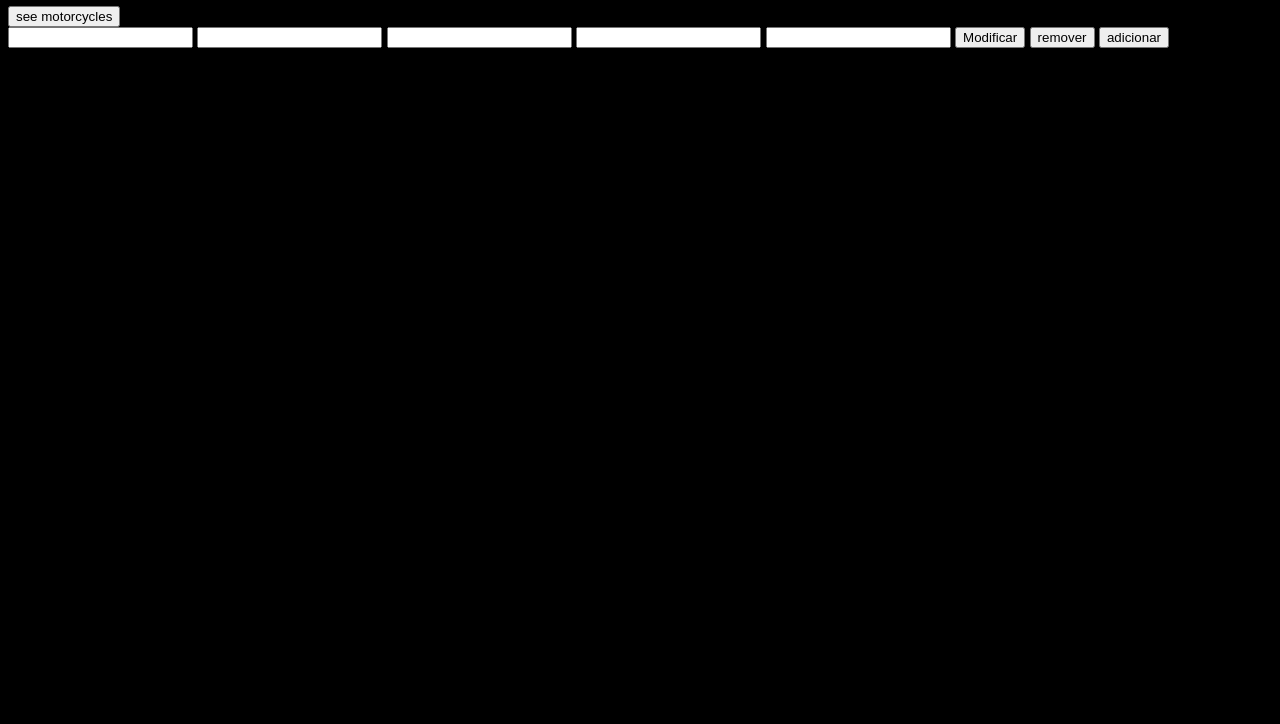
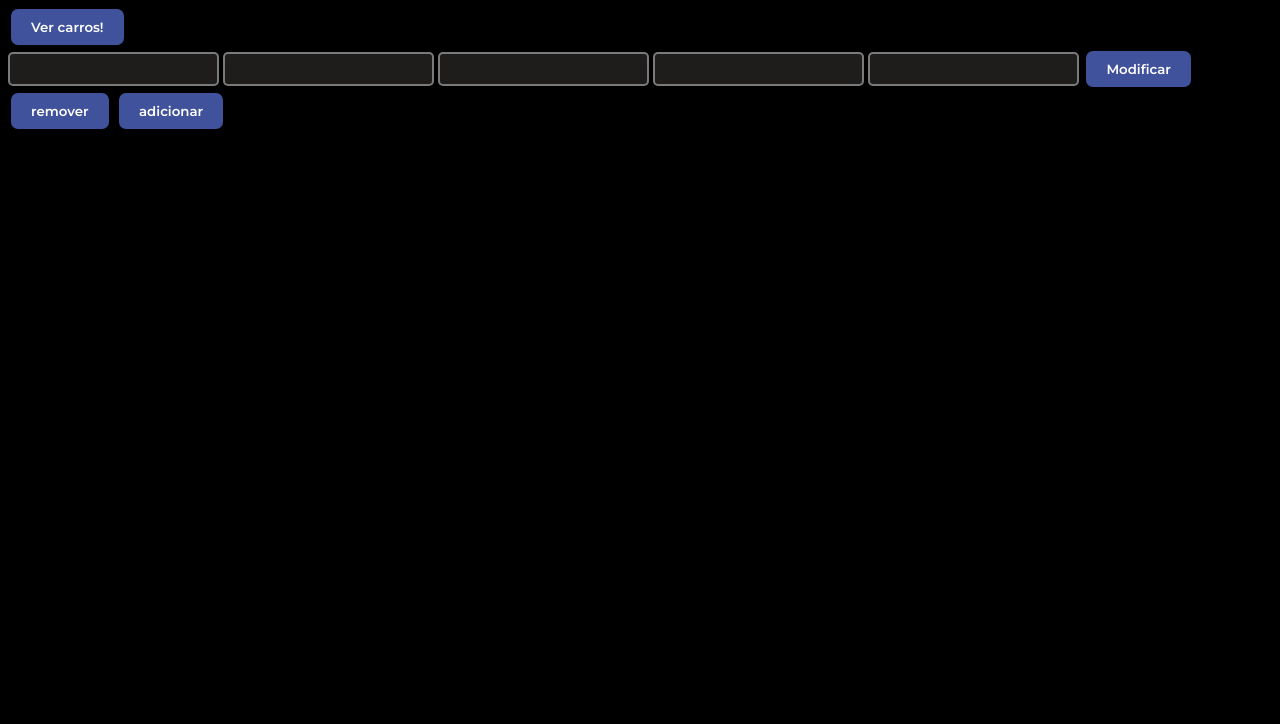
Before and after one commit to Alexandre-Milim/Concessionaria, a plain HTML site: page Index.html in a window 1280 px wide. Shown: the part 76-800 px from the top of the page. Drawn offline with Linux system fonts and the light colour scheme.

Commit message:
Add files via upload

```diff
--- a/Index.html
+++ b/Index.html
@@ -11,21 +11,22 @@
     <title>milim</title>
 </head>
 <body>
-    <h1>Dealership</h1>
-    <button id="btn">see motorcycles</button>
+    <h1>Concessionária</h1>
+    <button id="btn" class='bottone1'>Ver carros!</button>
+    <form action="">
+        <input type="hidden" id="key" class="input">
+        <input type="text" id="nome" class="input">
+        <input type="text" id="descrição" class="input">
+        <input type="text" id="categoria" class="input">
+        <input type="text" id="preço" class="input">
+        <input type="text" id="img" class="input">
+        <button type="button" id="modificar" class='bottone1'>Modificar</button>
+        <button type="button" id="remover" class='bottone1'>remover</button>
+        <button type="button" onclick="adicionar()" class='bottone1'>adicionar</button>
+    </form>
     <span id="span"></span>
 
-    <form action="">
-        <input type="hidden" id="key">
-        <input type="text" id="nome">
-        <input type="text" id="descrição">
-        <input type="text" id="categoria">
-        <input type="text" id="preço">
-        <input type="text" id="img">
-        <button type="button" id="modificar">Modificar</button>
-        <button type="button" id="remover">remover</button>
-        <button type="button" onclick="adicionar()">adicionar</button>
-    </form>
+
 
     <script src="script.js"></script>
 </body>
--- a/a.css
+++ b/a.css
@@ -1,5 +1,66 @@
 body{
+
     font-family: 'Montserrat', sans-serif;
     background-color: black;
     color: white;
 }
+
+html ::-webkit-scrollbar {
+    width: 1px;
+  }
+  html ::-webkit-scrollbar-thumb {
+    border-radius: 5px;
+    background: #6e6ea9;
+  }
+  html ::-webkit-scrollbar-track {
+    background: #ededed;
+  }
+
+input {
+    width: 14em;
+    height: 15px;
+}
+
+.bottone1 {
+    margin: 3px;
+    color: white;
+    padding-left: 20px;
+    padding-right: 20px;
+    padding-bottom: 10px;
+    padding-top: 10px;
+    border-radius: 7px;
+    background: #6581f3a3;
+    border: none;
+    font-family: inherit;
+    text-align: center;
+    cursor: pointer;
+    transition: 0.1s;
+   }
+
+   .bottone1:hover {
+    box-shadow: 7px 5px 56px -14px #63cee1;
+   }
+
+   .bottone1:active {
+    transform: scale(0.97);
+    box-shadow: 7px 5px 56px -10px #63cee1;
+   }
+
+   .input {
+    color: white;
+    background-color: #1f1c1c;
+    max-width: 190px;
+    height: 10px;
+    padding: 10px;
+     border: 2px solid rgba(255, 255, 255, 0.412);
+        border-radius: 5px;
+  }
+
+  .input:focus {
+    color: rgb(255, 255, 255);
+
+    outline-color: rgba(67, 241, 241, 0.549);
+    box-shadow: -3px -3px 15px rgba(54, 235, 235, 0.455);
+    transition: .1s;
+    transition-property: box-shadow;
+  }
--- a/script.js
+++ b/script.js
@@ -70,8 +70,8 @@ function pesquisar() {
     html += "<li>Categoria: " + item.categoria + "</li>"
     html += "<li>Preço: R$" + item.preço + "</li>"
     html += "<img src='img/" + item.img + "' />"
-    html += "<button onclick='modificar("+ index +")'>modificar</buttton>"
-    html += "<button onclick='remover("+ index +")''>remover</buttton>"
+    html += "<button onclick='modificar("+ index +")' class='bottone1'>modificar</buttton>"
+    html += "<button onclick='remover("+ index +")'' class='bottone1'>remover</buttton>"
     html += "</ul></table></div>"
   })
 
```
